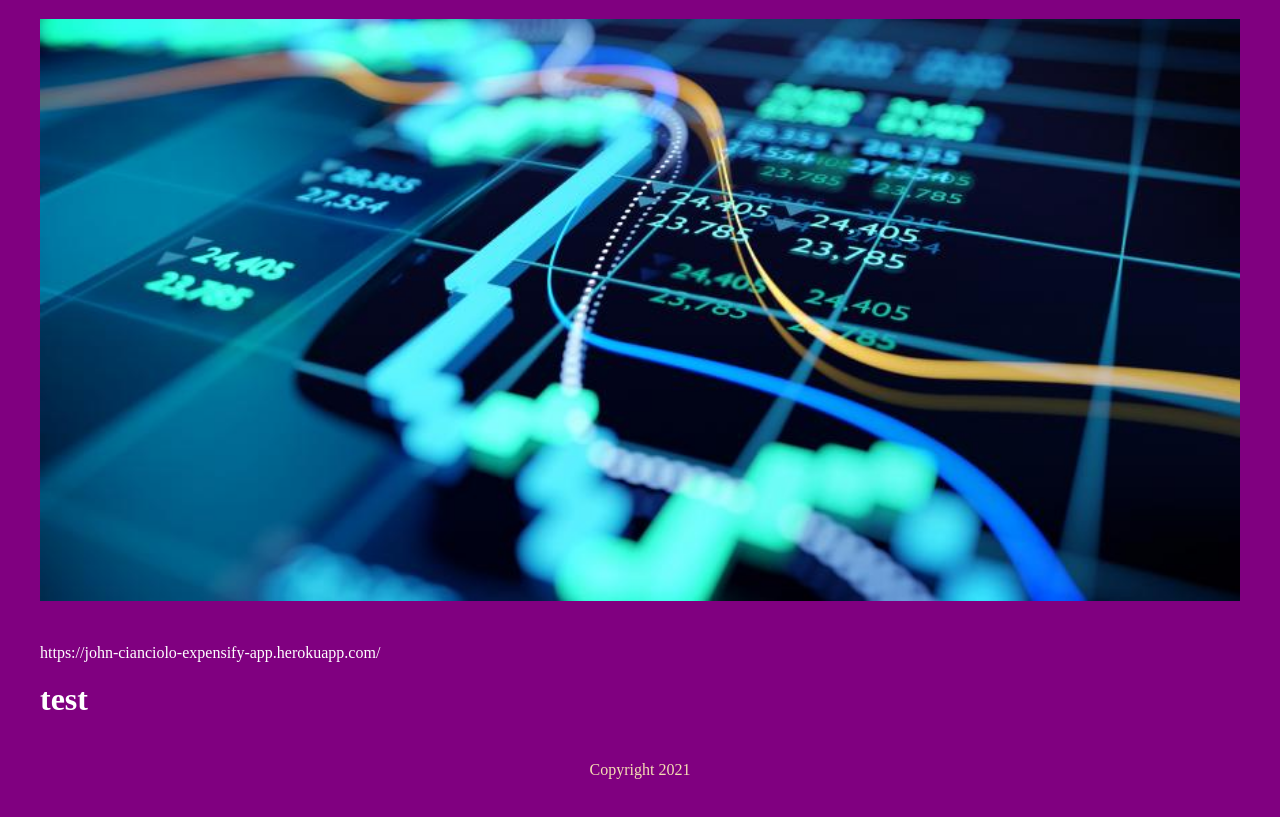
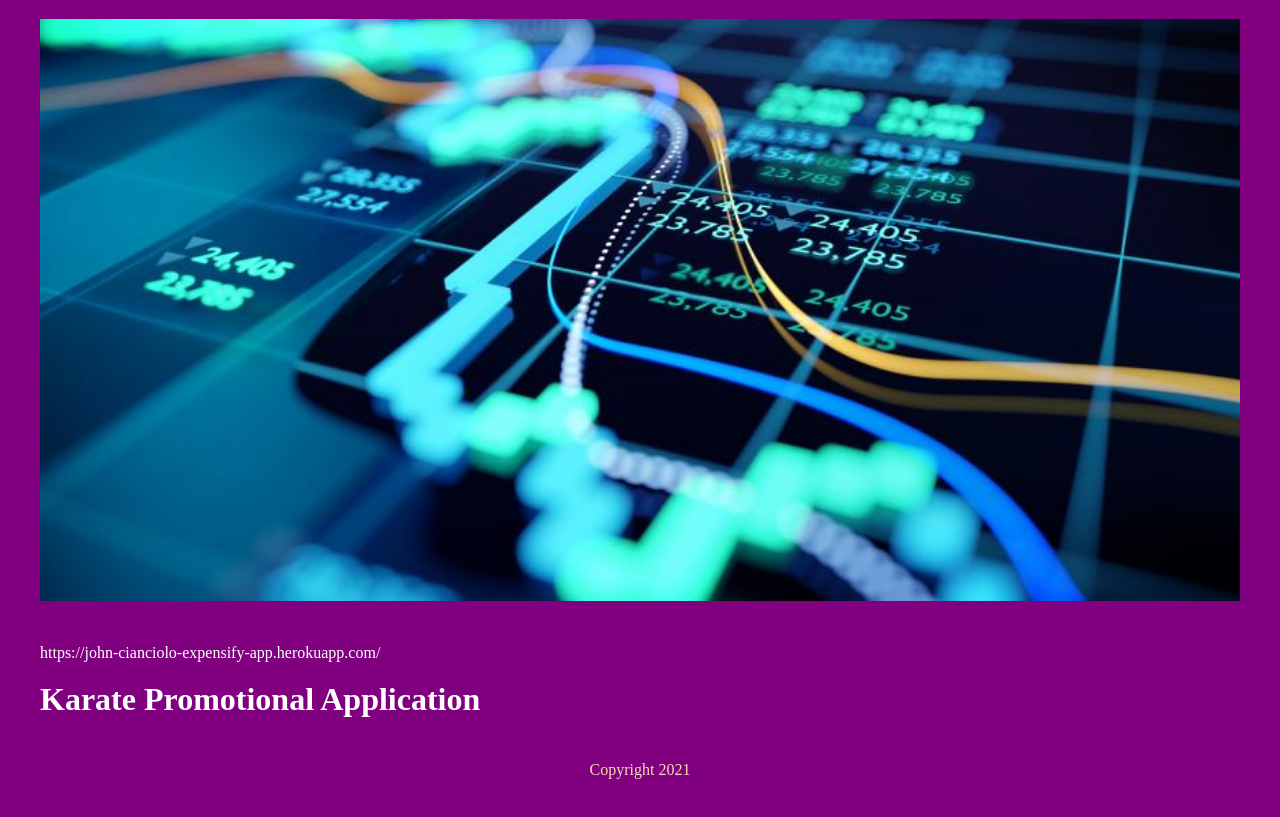
Before and after one commit to jcianciolo/gatsby-blog, a Gatsby site: page /projects/karate-promotional-application in a window 1280 px wide. Shown: the part 271-1088 px from the top of the page. Built offline with nearby package versions, Linux system fonts and the light colour scheme; Gatsby itself is replaced by a stand-in of ours.

Commit message:
fix: I meant to commit this yesterday

```diff
--- a/src/projects/karate-promotional-application.md
+++ b/src/projects/karate-promotional-application.md
@@ -8,4 +8,4 @@ featuredImg: ../images/featured/finance.jpeg
 ---
 
 https://john-cianciolo-expensify-app.herokuapp.com/
-<h1>test</h1>
+<h1>Karate Promotional Application</h1>
```
